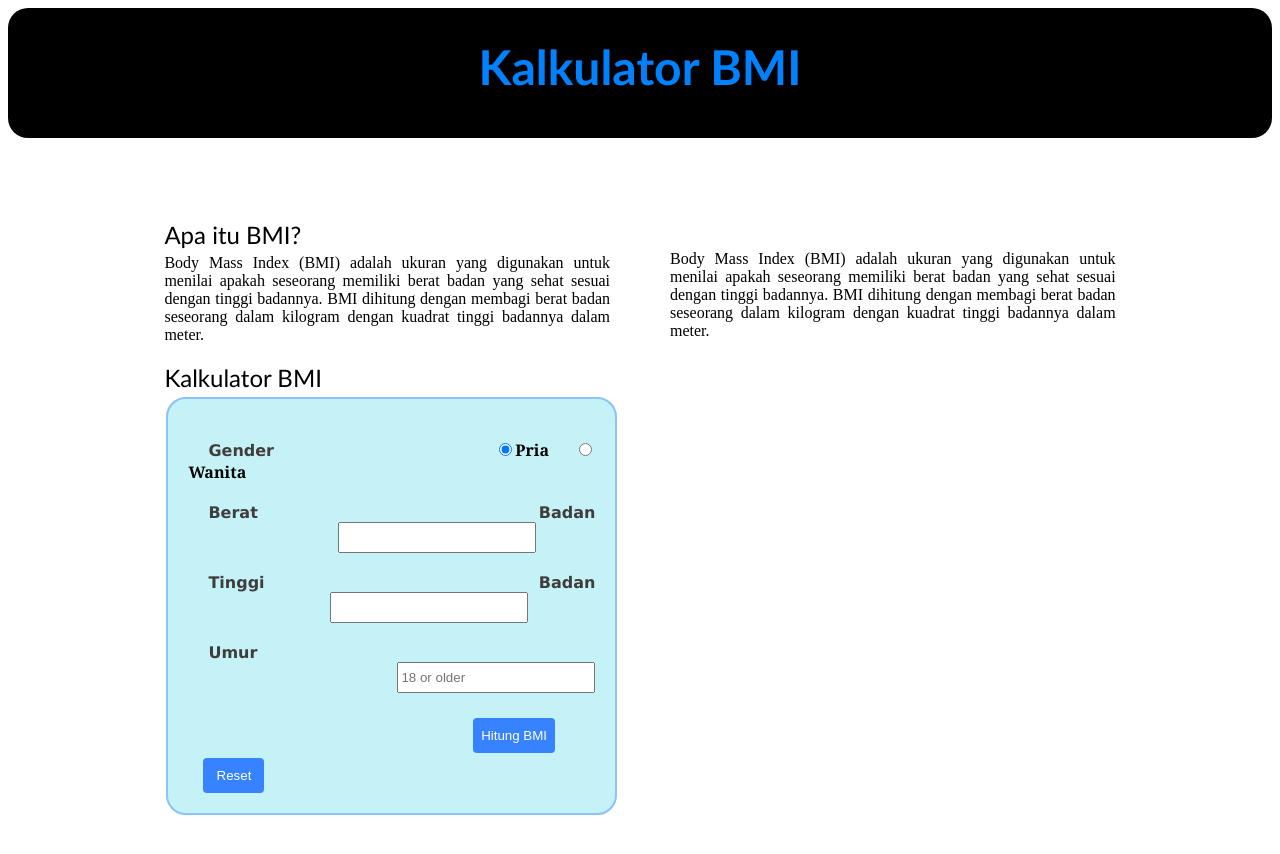
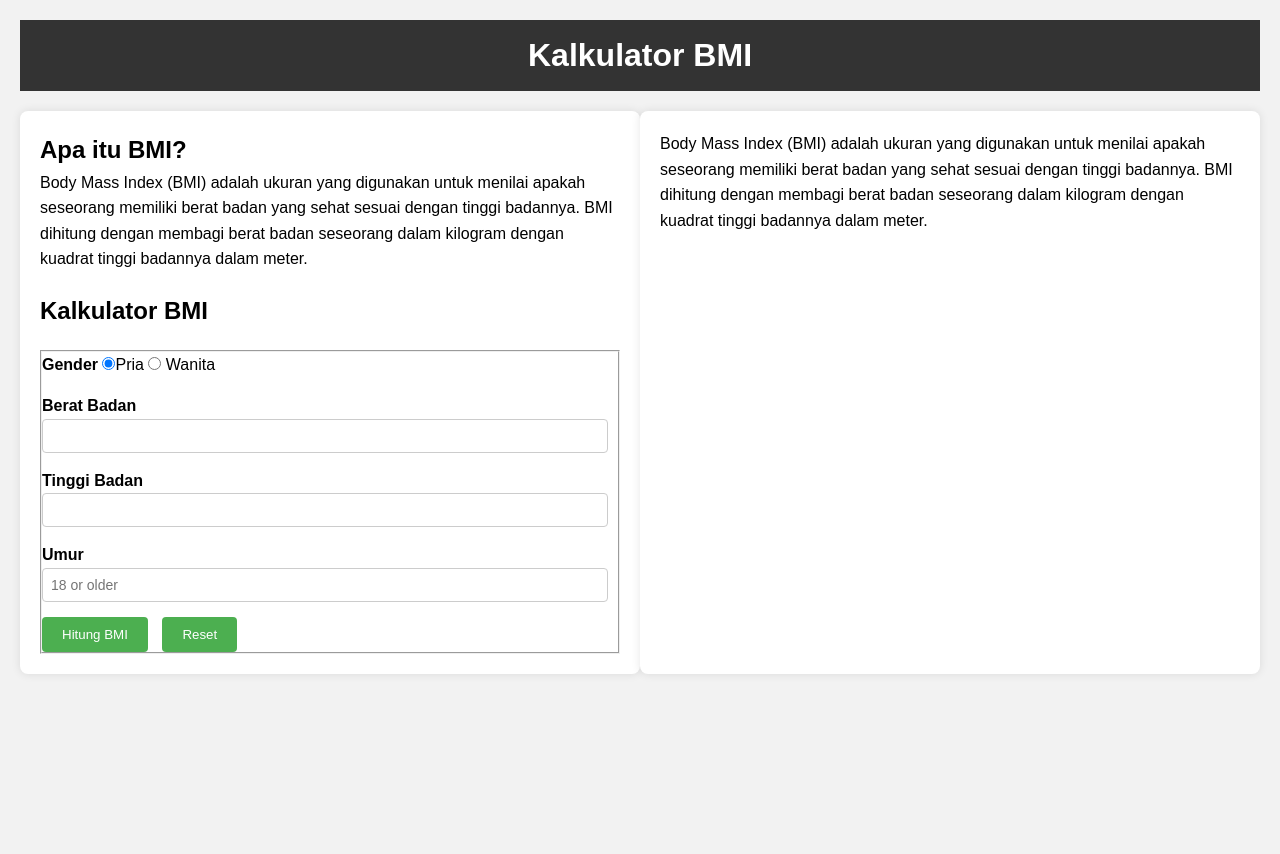
Before and after one commit to revou-fundamental-course/8-jul-24-ColectorEX, a plain HTML site: page index.html in a window 1280 px wide. After the commit the page ends 800 px from the top, so only its background shows below. Drawn offline with Linux system fonts and the light colour scheme.

Commit message:
commit-2

```diff
--- a/script.js
+++ b/script.js
@@ -1,41 +1,49 @@
-// File: JS/script.js
+document.addEventListener('DOMContentLoaded', function() {
+    const formBMI = document.getElementById('Form-BMI');
+    formBMI.addEventListener('submit', function(event) {
+        event.preventDefault(); // Prevent form submission to handle validation
 
-// Menunggu sampai DOM selesai dimuat
-document.addEventListener('DOMContentLoaded', function () {
-    const form = document.getElementById('Form-BMI');
-    const output = document.getElementById('output');
+        // Get form values
+        const gender = document.querySelector('input[name="Gender"]:checked').value;
+        const weight = parseFloat(document.getElementById('Weight').value);
+        const height = parseFloat(document.getElementById('Height').value);
+        const age = parseInt(document.getElementById('Age').value);
 
-    form.addEventListener('submit', function (event) {
-        event.preventDefault(); // Mencegah form dari submit default
+        // Validate inputs
+        if (isNaN(weight) || weight <= 0) {
+            alert('Masukkan berat badan yang valid (harus berupa angka lebih dari 0).');
+            return;
+        }
 
-        // Mengambil nilai dari inputan form
-        const weight = parseFloat(document.getElementById('Weight').value);
-        const height = parseFloat(document.getElementById('Height').value) / 100; // Konversi ke meter
+        if (isNaN(height) || height <= 0) {
+            alert('Masukkan tinggi badan yang valid (harus berupa angka lebih dari 0).');
+            return;
+        }
 
-        // Menghitung BMI
-        const bmi = weight / (height * height);
+        if (isNaN(age) || age <= 0 || age < 18) {
+            alert('Masukkan umur yang valid (harus berupa angka lebih dari 0 dan minimal 18 tahun).');
+            return;
+        }
 
-        // Menampilkan hasil BMI dengan interpretasi
-        let interpretation;
-        if (bmi < 18.5) {
+        // Calculate BMI
+        const heightMeters = height / 100; // Convert height from cm to meters
+        const BMI = weight / (heightMeters * heightMeters);
+
+        // Display BMI result
+        let interpretation = '';
+        if (BMI < 18.5) {
             interpretation = 'Kurus';
-        } else if (bmi < 24.9) {
+        } else if (BMI >= 18.5 && BMI < 24.9) {
             interpretation = 'Normal';
-        } else if (bmi < 29.9) {
-            interpretation = 'Berat badan berlebih';
+        } else if (BMI >= 24.9 && BMI < 29.9) {
+            interpretation = 'Gemuk';
         } else {
             interpretation = 'Obesitas';
         }
 
-        // Menampilkan hasil di elemen output
-        output.innerHTML = `
-            <h2>Hasil BMI Anda</h2>
-            <p>BMI Anda adalah ${bmi.toFixed(2)}, yang berarti Anda ${interpretation}.</p>
-        `;
-    });
+        alert(`BMI Anda adalah ${BMI.toFixed(2)} (${interpretation}).`);
 
-    // Menangani tombol reset untuk menghapus hasil sebelumnya
-    form.addEventListener('reset', function () {
-        output.innerHTML = '';
+        // Optionally, you can reset the form
+        formBMI.reset();
     });
 });
--- a/styles.css
+++ b/styles.css
@@ -1,132 +1,94 @@
-h1{
-    background-color:white;
-    text-align:center;
-    color:rgb(0, 130, 255);
+/* Reset default margin and padding */
+* {
+    margin: 0;
+    padding: 0;
+    box-sizing: border-box;
+}
+
+/* Basic styling for the body */
+body {
+    font-family: Arial, sans-serif;
+    line-height: 1.6;
+    background-color: #f2f2f2;
+    margin: 0;
+    padding: 20px;
+}
+
+/* Header styling */
+header {
+    background-color: #333;
+    color: #fff;
     text-align: center;
-    border: none;
-    border-width: medium;
-    border-radius: 20px;
-    margin-left: 0;
-    margin-right: 30%;
-    margin-top: 0px;
-    padding-top: 30px;
-    font-size:300%;
-    font-family:'Trebuchet MS', 'Lucida Sans Unicode', 'Lucida Grande', 'Lucida Sans', Arial, sans-serif;
-    height:100px;
-    width:100%;
-    background-color: black;
+    padding: 10px 0;
+}
 
+/* Container section styling */
+.container {
+    display: flex;
+    justify-content: space-between;
+    margin-top: 20px;
 }
-.container{
-    font-family:'Times New Roman',Arial, Helvetica, sans-serif;
-    text-align: left;
-    /* border: solid ; */
-    border-width:medium;
-    border-color:rgb(0, 130, 255);
-    margin:auto;
-    display: flex;
-    width: 80%;
-    height: 80%;
+
+/* Left section styling */
+.left {
+    flex: 1;
+    background-color: #fff;
+    padding: 20px;
+    border-radius: 8px;
+    box-shadow: 0 0 10px rgba(0, 0, 0, 0.1);
 }
-.left, .right {
+
+/* Right section styling */
+.right {
     flex: 1;
-    padding: 30px;
-    overflow-y: auto;
-    margin:auto;
-    text-align: justify;
+    background-color: #fff;
+    padding: 20px;
+    border-radius: 8px;
+    box-shadow: 0 0 10px rgba(0, 0, 0, 0.1);
 }
-.right{
-    margin-top:50px;
+
+/* Form styling */
+form {
+    margin-top: 20px;
 }
-h2{
-    font-size:x-large;
-    margin-bottom: 1%;
-    display:flex;
-    font-weight:lighter;
-    font-family: 'Trebuchet MS', 'Lucida Sans Unicode', 'Lucida Grande', 'Lucida Sans', Arial, sans-serif;
+
+/* Form group styling */
+.form-group {
+    margin-bottom: 15px;
 }
-div{
-    display:block;
+
+/* Label styling */
+.form-question {
+    font-weight: bold;
 }
-fieldset{
-    border: 2px solid rgb(142, 195, 245);
-    border-radius: 20px;
-    padding: 20px;
-    margin-bottom: 20px;
-    background-color: rgb(197, 242, 247);
+
+/* Input styling */
+input[type="text"] {
+    width: calc(100% - 10px); /* Adjust based on your design */
+    padding: 8px;
+    border: 1px solid #ccc;
+    border-radius: 4px;
+    font-size: 14px;
 }
-.form-question{
-    font-display:auto ;
-    font-family: Verdana, Sans-serif, Arial;
-    font-size: medium;
-    font-weight: bold;
-    margin-inline-start: 20px;
-    color: #403d3d;
-    margin-top:10px;
-}
-.form-group{
-    margin-top: 20px;
-    margin-bottom: 20px;
-    border-radius: 20px;
-}
-.form-group input:focus {
-    border-color: rgb(0, 130, 255);
-    outline:none;
-}
-.Gender{
-    display: inline;
-    color:black;
-    font-family: Arial, Helvetica, sans-serif;
-}
-#Gender-pria{
-    margin-inline-start:200px;
-}
-#Pria, #Wanita{
-    font-family:Georgia, 'Times New Roman', Times, serif ;
-    font-weight:700;
-}
-#Weight{
-    margin-inline-start:150px;
-    width:190px ;
-    height:25px ;
-}
-#Height{
-    margin-inline-start:142px;
-    width:190px ;
-    height:25px ;
-}
-#Age{
-    margin-inline-start:209px;
-    width:190px ;
-    height:25px ;
-}
-.button{
-    display:inline-block;
-    margin-top: 5px;
-    border-radius: 2px;
-    width: 15%;
-    padding: 10px 0;
+
+/* Button styling */
+.button {
+    padding: 10px 20px;
+    background-color: #4CAF50;
+    color: white;
     border: none;
     border-radius: 4px;
-    background-color: rgb(55, 130, 255);
-    color: white;
-    font-size: 20;
-    transition: 0.4s;
+    cursor: pointer;
+    margin-right: 10px;
 }
-#Hitung-button{
-    margin-inline-start: 285px;
-    width: 20%;
+
+.button:hover {
+    background-color: #45a049;
 }
-#Reset-button{
-    margin-inline-start: 15px;
+
+/* Article styling */
+article {
+    margin-bottom: 20px;
 }
-.button:hover {
-    background-color: #04AA6D;
-    color: white;
-    box-shadow: 0 12px 16px 0 rgba(0,0,0,0.24), 0 17px 50px 0 rgba(0,0,0,0.19);
-  }
-.button:active {
-    background-color: #3e758e;
-    box-shadow: 0 5px #666;
-    transform: translateY(4px);
-  }
+
+/* Additional styling as needed */
```
